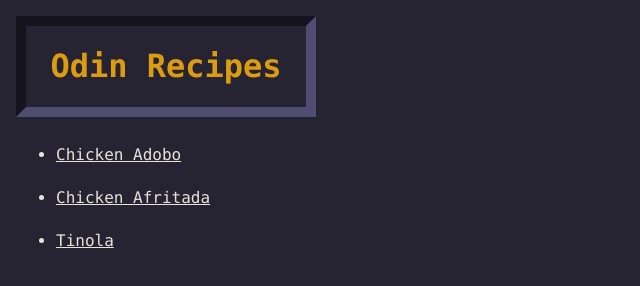
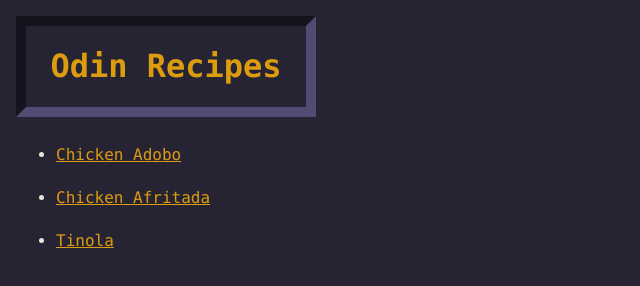
Before and after one commit to Beetle-Bytes/odin-recipes, a plain HTML site: page index.html in a window 1280 px wide. Shown: the whole page, without its empty margins (0-640 px from the left). Drawn offline with Linux system fonts and the light colour scheme.

Commit message:
Add color to recipe-link

```diff
--- a/styles.css
+++ b/styles.css
@@ -20,6 +20,7 @@ ul li {
 }
 
 /* Class Selectors */
+/* Undefined: .recipe-list-container, .recipe, .recipe-link*/
 
 .title-container {
     width: 300px;
@@ -34,6 +35,10 @@ ul li {
     text-align: center;
 }
 
+.recipe-link {
+    color: #dd9c10
+}
+
 /* ID Selectors */
 
 /* Mixed Combinator Selectors */
```
